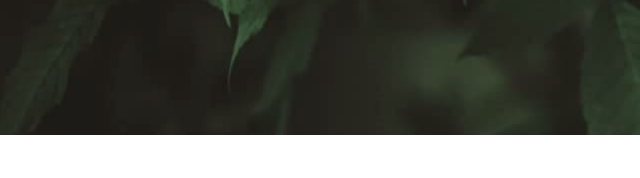
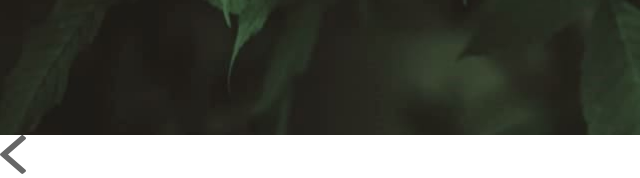
Before and after one commit to artemrusaleev/wildlife, a plain HTML site: page index.html in a window 1280 px wide. Shown: the part 2353-2531 px from the top of the page, 0-640 px from the left. Before the commit the page ends 2488 px from the top, so only its background shows below. Drawn offline with Linux system fonts and the light colour scheme.

Commit message:
Update index.html

```diff
--- a/index.html
+++ b/index.html
@@ -127,6 +127,6 @@
       </ul>
     </div>
   </footer>
+  <a id="toTop" href="#" class=""><img src="./src/img/slider/nav/arrow.svg" alt="up" class="arrow__img"></a>
 </body>
-
 </html>
```
